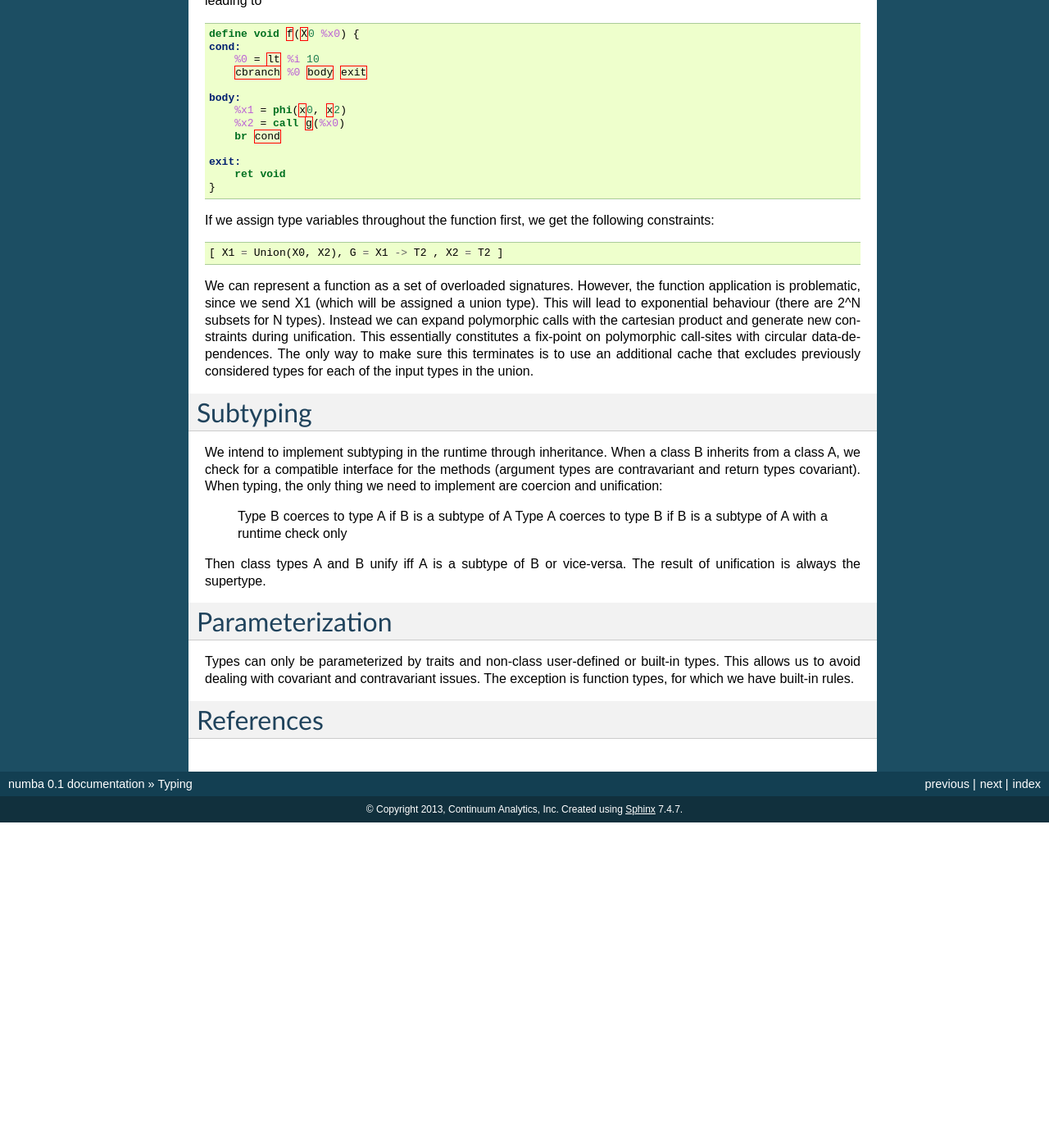
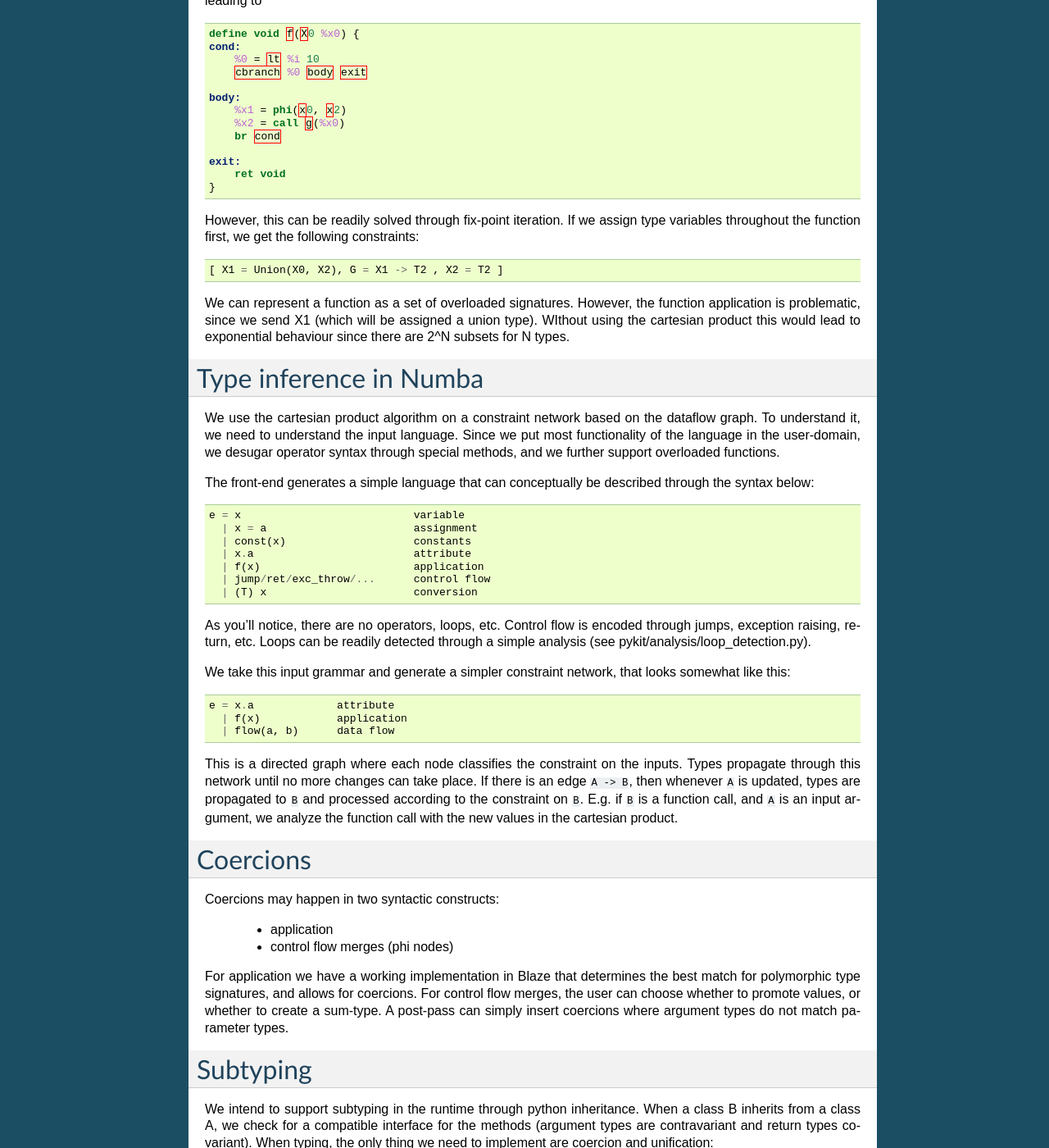
Before and after one commit to ContinuumIO/numba-nextgen-docs, a Sphinx documentation site: the page built from docs/source/typing.rst, in a window 1280 px wide and 1400 px high, scrolled down 554 px. Shown: the whole window at 82% size. Built offline with Sphinx 7.4.7, drawn with Linux system fonts in a browser that asks for light colours; formulas are drawn with MathJax 3; before the commit the page ends 1557 px from its top, so only the background shows below that; some of the changed text lies outside the part shown.

Commit message:
Update typing docs

```diff
--- a/docs/source/typing.rst
+++ b/docs/source/typing.rst
@@ -23,9 +23,9 @@
 invocations. The cartesian product algorithm ([3]_) avoids this by sharing
 monomorphic template instantiations. It considers all possible
 receivers of a message send, and takes the union of the results of all
-instances of the cartesian product substitution. They do not seem to address
-circular type dependencies (?), where the receiver can change based on the input
-types:
+instances of the cartesian product substitution. The paper does not seem to
+address circular type dependencies, where the receiver can change based on
+the input types:
 
 .. code-block:: python
 
@@ -51,7 +51,8 @@
         ret void
     }
 
-If we assign type variables throughout the function first, we get the following
+However, this can be readily solved through fix-point iteration. If we assign
+type variables throughout the function first, we get the following
 constraints:
 
 ::
@@ -60,17 +61,62 @@
 
 We can represent a function as a set of overloaded signatures. However,
 the function application is problematic, since we send X1 (which will be
-assigned a union type). This will lead to exponential behaviour (there are
-2^N subsets for N types). Instead we can expand polymorphic calls with the
-cartesian product and generate new constraints during unification. This
-essentially constitutes a fix-point on polymorphic call-sites with circular
-data-dependences. The only way to make sure this terminates is to use an
-additional cache that excludes previously considered types for each of the
-input types in the union.
+assigned a union type). WIthout using the cartesian product this would lead
+to exponential behaviour since there are 2^N subsets for N types.
+
+Type inference in Numba
+=======================
+We use the cartesian product algorithm on a constraint network based on the
+dataflow graph. To understand it, we need to understand the input language.
+Since we put most functionality of the language in the user-domain, we
+desugar operator syntax through special methods, and we further support
+overloaded functions.
+
+The front-end generates a simple language that can conceptually be described
+through the syntax below::
+
+    e = x                           variable
+      | x = a                       assignment
+      | const(x)                    constants
+      | x.a                         attribute
+      | f(x)                        application
+      | jump/ret/exc_throw/...      control flow
+      | (T) x                       conversion
+
+As you'll notice, there are no operators, loops, etc. Control flow is encoded
+through jumps, exception raising, return, etc. Loops can be readily detected
+through a simple analysis (see pykit/analysis/loop_detection.py).
+
+We take this input grammar and generate a simpler constraint network, that
+looks somewhat like this::
+
+    e = x.a             attribute
+      | f(x)            application
+      | flow(a, b)      data flow
+
+This is a directed graph where each node classifies the constraint on the
+inputs. Types propagate through this network until no more changes can take
+place. If there is an edge ``A -> B``, then whenever ``A`` is updated, types
+are propagated to ``B`` and processed according to the constraint on ``B``.
+E.g. if ``B`` is a function call, and ``A`` is an input argument, we analyze
+the function call with the new values in the cartesian product.
+
+Coercions
+=========
+Coercions may happen in two syntactic constructs:
+
+    * application
+    * control flow merges (phi nodes)
+
+For application we have a working implementation in Blaze that determines
+the best match for polymorphic type signatures, and allows for coercions.
+For control flow merges, the user can choose whether to promote values, or
+whether to create a sum-type. A post-pass can simply insert coercions where
+argument types do not match parameter types.
 
 Subtyping
 =========
-We intend to implement subtyping in the runtime through inheritance. When
+We intend to support subtyping in the runtime through python inheritance. When
 a class B inherits from a class A, we check for a compatible interface for
 the methods (argument types are contravariant and return types covariant).
 When typing, the only thing we need to implement are coercion and unification:
@@ -81,12 +127,24 @@
 Then class types A and B unify iff A is a subtype of B or vice-versa. The
 result of unification is always the supertype.
 
+Finally, parameteric types will be classified invariant, to
+avoid unintended mistakes in the face of mutable containers. Consider e.g.
+superclass ``A`` and subclass ``B``. Assume we have the function that accepts an
+argument typed ``A[:]``. If we treat the dtype as covariant, then we may
+pass an array ``B[:]`` for that argument. However, the code can legally
+write ``A``s into the array, violating the rule that we can only assign
+subtypes. The problem is that reading values is covariant, whereas writing
+is contravariant. In other words, the parameter must be covariant as well as
+contravariant at the same time, which is only satisfied when ``A = B``.
+
+The exception is maybe function types, for which we have built-in variance
+rules.
+
 Parameterization
 ================
-Types can only be parameterized by traits and non-class user-defined or
-built-in types. This allows us to avoid dealing with covariant and
-contravariant issues. The exception is function types, for which we have
-built-in rules.
+Types can only be parameterized by variables and user-defined or
+built-in types. Type variables may be constrained through traits (type
+sets can readily be constructed by implementing (empty) traits).
 
 References
 ==========
```
